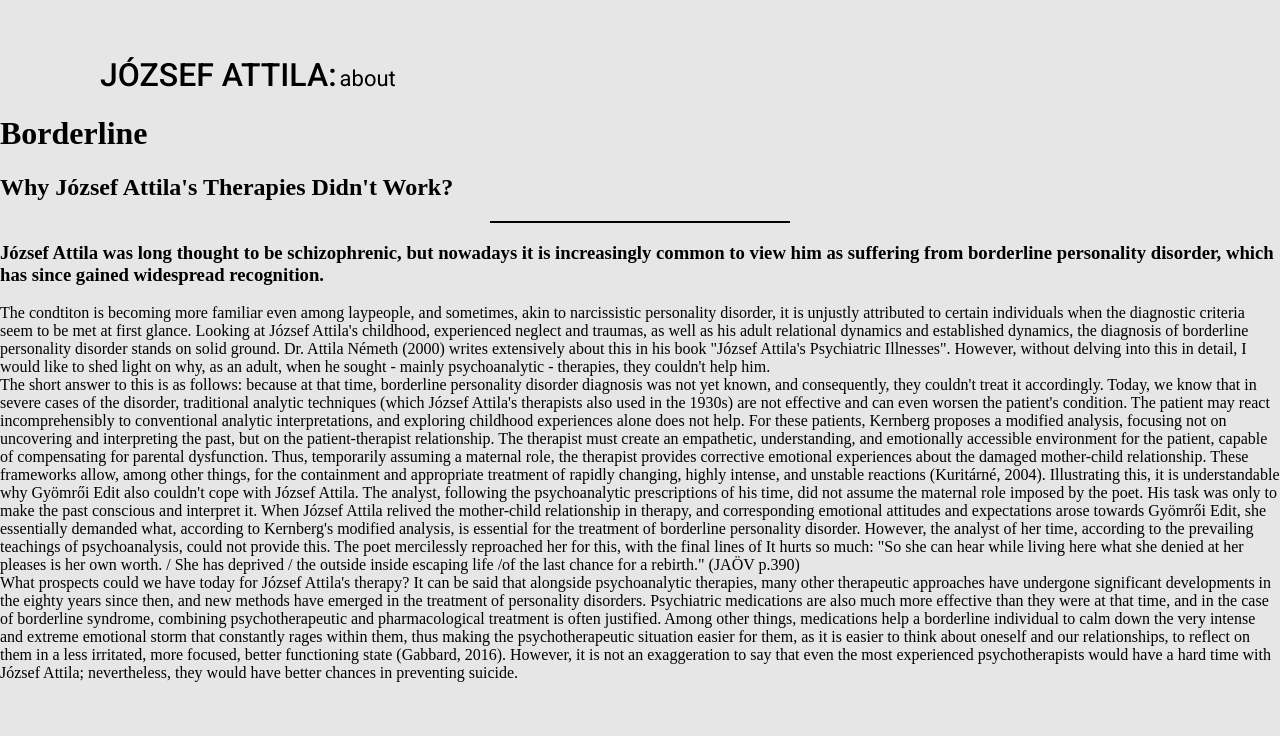
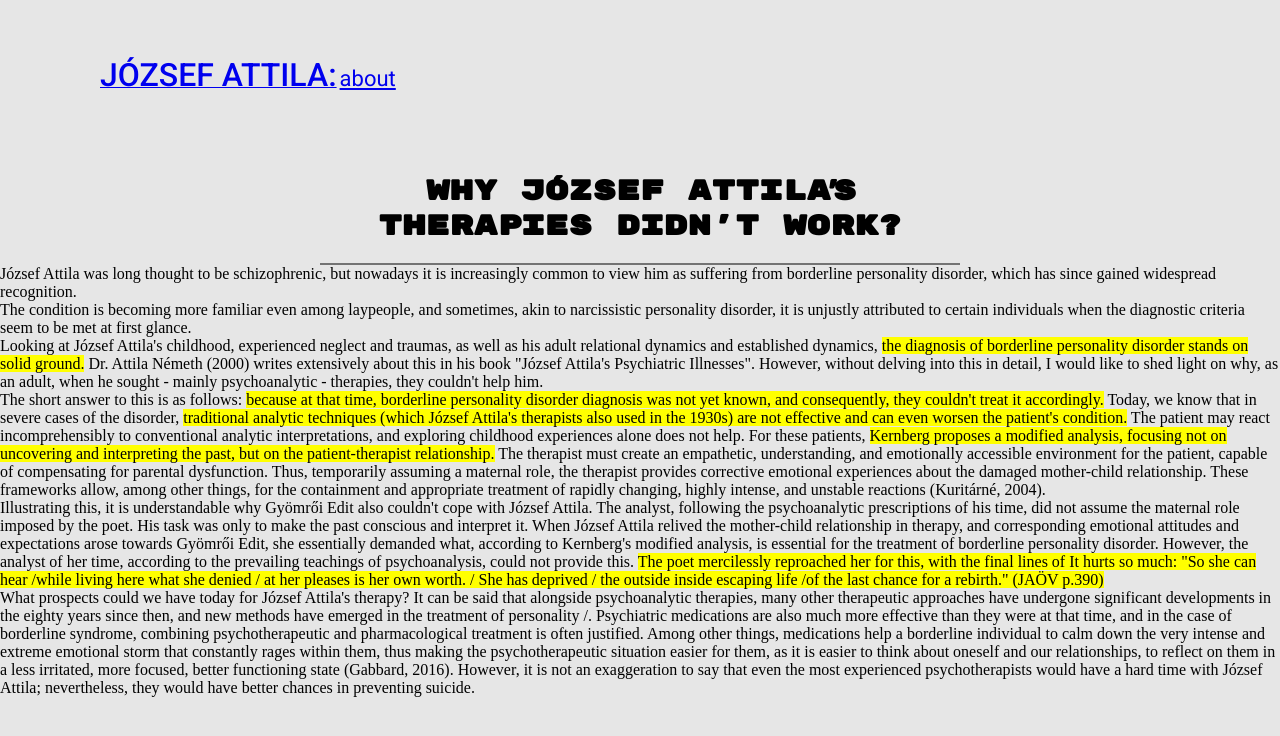
Before and after one commit to Szkazka/CFG-WebDev-Project, a plain HTML site: page borderline.html in a window 1280 px wide. Drawn offline with Linux system fonts and the light colour scheme; a web font is replaced by a local one.

Commit message:
add borderline html changes to Zoe's

```diff
--- a/borderline.html
+++ b/borderline.html
@@ -4,51 +4,47 @@
     <meta charset="UTF-8">
     <meta name="viewport" content="width=device-width, initial-scale=1.0">
     <link rel="stylesheet" href="style.css">
-    <title>CFG 8-week WebDev Project: Jozsef Attila</title>
-    <meta charset="UTF-8">
-    <meta name="viewport" content="width=device-width, initial-scale=1.0">
-    <title>Document</title>
-    <link href="styles.css" rel="stylesheet">
-    <link rel="preconnect" href="https://fonts.googleapis.com">
-<link rel="preconnect" href="https://fonts.gstatic.com" crossorigin>
-<link href="https://fonts.googleapis.com/css2?family=Rubik+Mono+One&display=swap" rel="stylesheet">
-<link rel="preconnect" href="https://fonts.googleapis.com">
-<link rel="preconnect" href="https://fonts.gstatic.com" crossorigin>
-<link rel="preconnect" href="https://fonts.googleapis.com">
-<link rel="preconnect" href="https://fonts.gstatic.com" crossorigin>
-<link href="https://fonts.googleapis.com/css2?family=Roboto:wght@700&display=swap" rel="stylesheet">
-<link rel="preconnect" href="https://fonts.googleapis.com">
-<link rel="preconnect" href="https://fonts.gstatic.com" crossorigin>
-<link href="https://fonts.googleapis.com/css2?family=Alike&family=Roboto:wght@700&display=swap" rel="stylesheet">
 </head>
+
 <body>
-
+  <!-- Navigation bar -->
+  <nav>
     <nav>
       <ul id="navbar">
-          <li id="jozsefAttilaNav" href="index.html"></li>
+        <li><a id="jozsefAttilaNav" href="index.html"></a></li>
         <div id="aboutBorderlineContainer">
-            <li id="aboutNav" href="borderline.html">About</li>
+          <li><a id="aboutNav" href="borderline.html">About</a></li>
           <li id="borderlineNav">Borderline</li>
         </div>
       </ul>
     </nav>
-    <h1 id="banner_text">Borderline</h1>
+  </nav>
 
-    <h2>Why József Attila's Therapies Didn't Work?</h2>
-    <svg id="line" height="2" xmlns="http://www.w3.org/2000/svg">
-      <line x1="0" y1="50%" x2="100%" y2="50%" stroke="black" stroke-width="4" />
+  <!-- Banner Text / the big bold text (change the content here for the article's title on the about page)  -->
+
+  <h1 class="bannerText" id="mainBanner">Why József Attila's Therapies Didn't Work? </h1>
+
+ <!-- Line below the banner text (stays as it is on the about page)-->
+ <svg id="line" height="2" width=50% stroke="black" xmlns="http://www.w3.org/2000/svg">
+  <line x1="0" y1="1" x2="100%" y2="1" stroke="black" />
 </svg>
-    <h3 id="title">József Attila was long thought to be schizophrenic, but nowadays it is increasingly common to view him as suffering from borderline personality disorder, which has since gained widespread recognition. </h3>
-        <p>The condtiton is becoming more familiar even among laypeople, and sometimes, akin to narcissistic personality disorder, it is unjustly attributed to certain individuals when the diagnostic criteria seem to be met at first glance.
 
-        Looking at József Attila's childhood, experienced neglect and traumas, as well as his adult relational dynamics and established dynamics, the diagnosis of borderline personality disorder stands on solid ground. Dr. Attila Németh (2000) writes extensively about this in his book "József Attila's Psychiatric Illnesses". However, without delving into this in detail, I would like to shed light on why, as an adult, when he sought - mainly psychoanalytic - therapies, they couldn't help him.</p>
+<div class="articleText">
+  <p id="intro">József Attila was long thought to be schizophrenic, but nowadays it is increasingly common to view him as suffering from borderline personality disorder, which has since gained widespread recognition.</p>
 
-       <p><div class="second"> The short answer to this is as follows: because at that time, borderline personality disorder diagnosis was not yet known, and consequently, they couldn't treat it accordingly. Today, we know that in severe cases of the disorder, traditional analytic techniques (which József Attila's therapists also used in the 1930s) are not effective and can even worsen the patient's condition. The patient may react incomprehensibly to conventional analytic interpretations, and exploring childhood experiences alone does not help. For these patients, Kernberg proposes a modified analysis, focusing not on uncovering and interpreting the past, but on the patient-therapist relationship. The therapist must create an empathetic, understanding, and emotionally accessible environment for the patient, capable of compensating for parental dysfunction. Thus, temporarily assuming a maternal role, the therapist provides corrective emotional experiences about the damaged mother-child relationship. These frameworks allow, among other things, for the containment and appropriate treatment of rapidly changing, highly intense, and unstable reactions (Kuritárné, 2004).
+  <p>The condition is becoming more familiar even among laypeople, and sometimes, akin to narcissistic personality disorder, it is unjustly attributed to certain individuals when the diagnostic criteria seem to be met at first glance. </p>
 
-        Illustrating this, it is understandable why Gyömrői Edit also couldn't cope with József Attila. The analyst, following the psychoanalytic prescriptions of his time, did not assume the maternal role imposed by the poet. His task was only to make the past conscious and interpret it. When József Attila relived the mother-child relationship in therapy, and corresponding emotional attitudes and expectations arose towards Gyömrői Edit, she essentially demanded what, according to Kernberg's modified analysis, is essential for the treatment of borderline personality disorder. However, the analyst of her time, according to the prevailing teachings of psychoanalysis, could not provide this. The poet mercilessly reproached her for this, with the final lines of It hurts so much: "So she can hear while living here what she denied at her pleases is her own worth. / She has deprived / the outside inside escaping life /of the last chance for a rebirth." (JAÖV p.390)  </p> </div>
+  <p>Looking at József Attila's childhood, experienced neglect and traumas, as well as his adult relational dynamics and established dynamics, <mark>the diagnosis of borderline personality disorder stands on solid ground.</mark> Dr. Attila Németh (2000) writes extensively about this in his book "József Attila's Psychiatric Illnesses". However, without delving into this in detail, I would like to shed light on why, as an adult, when he sought - mainly psychoanalytic - therapies, they couldn't help him. </p>
 
-        <p><div class="three"> What prospects could we have today for József Attila's therapy? It can be said that alongside psychoanalytic therapies, many other therapeutic approaches have undergone significant developments in the eighty years since then, and new methods have emerged in the treatment of personality disorders. Psychiatric medications are also much more effective than they were at that time, and in the case of borderline syndrome, combining psychotherapeutic and pharmacological treatment is often justified. Among other things, medications help a borderline individual to calm down the very intense and extreme emotional storm that constantly rages within them, thus making the psychotherapeutic situation easier for them, as it is easier to think about oneself and our relationships, to reflect on them in a less irritated, more focused, better functioning state (Gabbard, 2016). However, it is not an exaggeration to say that even the most experienced psychotherapists would have a hard time with József Attila; nevertheless, they would have better chances in preventing suicide.</p></div>
+  <p>The short answer to this is as follows: <mark>because at that time, borderline personality disorder diagnosis was not yet known, and consequently, they couldn't treat it accordingly.</mark> Today, we know that in severe cases of the disorder, <mark>traditional analytic techniques (which József Attila's therapists also used in the 1930s) are not effective and can even worsen the patient's condition.</mark> The patient may react incomprehensibly to conventional analytic interpretations, and exploring childhood experiences alone does not help. For these patients, <mark>Kernberg proposes a modified analysis, focusing not on uncovering and interpreting the past, but on the patient-therapist relationship.</mark> The therapist must create an empathetic, understanding, and emotionally accessible environment for the patient, capable of compensating for parental dysfunction. Thus, temporarily assuming a maternal role, the therapist provides corrective emotional experiences about the damaged mother-child relationship. These frameworks allow, among other things, for the containment and appropriate treatment of rapidly changing, highly intense, and unstable reactions (Kuritárné, 2004). </p>
+
+  <p>Illustrating this, it is understandable why Gyömrői Edit also couldn't cope with József Attila. The analyst, following the psychoanalytic prescriptions of his time, did not assume the maternal role imposed by the poet. His task was only to make the past conscious and interpret it. When József Attila relived the mother-child relationship in therapy, and corresponding emotional attitudes and expectations arose towards Gyömrői Edit, she essentially demanded what, according to Kernberg's modified analysis, is essential for the treatment of borderline personality disorder. However, the analyst of her time, according to the prevailing teachings of psychoanalysis, could not provide this. <mark>The poet mercilessly reproached her for this, with the final lines of It hurts so much: "So she can hear /while living here what she denied / at her pleases is her own worth. / She has deprived / the outside inside escaping life /of the last chance for a rebirth." (JAÖV p.390)</mark></p>
+
+  <p>What prospects could we have today for József Attila's therapy? It can be said that alongside psychoanalytic therapies, many other therapeutic approaches have undergone significant developments in the eighty years since then, and new methods have emerged in the treatment of personality /. Psychiatric medications are also much more effective than they were at that time, and in the case of borderline syndrome, combining psychotherapeutic and pharmacological treatment is often justified. Among other things, medications help a borderline individual to calm down the very intense and extreme emotional storm that constantly rages within them, thus making the psychotherapeutic situation easier for them, as it is easier to think about oneself and our relationships, to reflect on them in a less irritated, more focused, better functioning state (Gabbard, 2016). However, it is not an exaggeration to say that even the most experienced psychotherapists would have a hard time with József Attila; nevertheless, they would have better chances in preventing suicide. </p>
+
+</div>
 
 
+<script src="script.js"></script>
 </body>
 </html>
```
Lines whose indentation alone changed are shown as unchanged.
